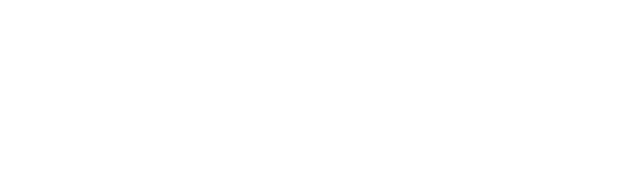
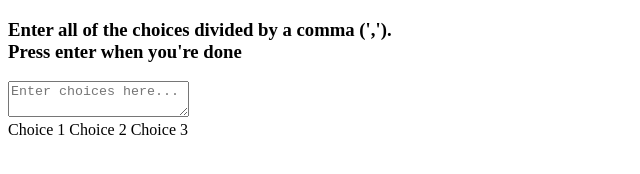
Before and after one commit to marinanicolai/random_choice_picker, a plain HTML site: page index.html in a window 1280 px wide. Shown: the whole page, without its empty margins (0-640 px from the left). Drawn offline with Linux system fonts and the light colour scheme.

Commit message:
index file

```diff
--- a/index.html
+++ b/index.html
@@ -3,12 +3,24 @@
 <head>
     <meta charset='utf-8'>
     <meta http-equiv='X-UA-Compatible' content='IE=edge'>
-    <title>Random choice</title>
+    <title>Random choice Picker</title>
     <meta name='viewport' content='width=device-width, initial-scale=1'>
     <link rel='stylesheet' type='text/css' media='screen' href='style.css'>
     <script src='script.js'></script>
 </head>
 <body>
-
+    <div class="container">
+        <h3>
+            Enter all of the choices divided by a comma (',').
+            <br>
+            Press enter when you're done
+        </h3>
+        <textarea placeholder="Enter choices here..." id="textarea"></textarea>
+        <div class="tags">
+            <span class="tag">Choice 1</span>
+            <span class="tag">Choice 2</span>
+            <span class="tag">Choice 3</span>
+        </div>
+    </div>
 </body>
 </html>
```
